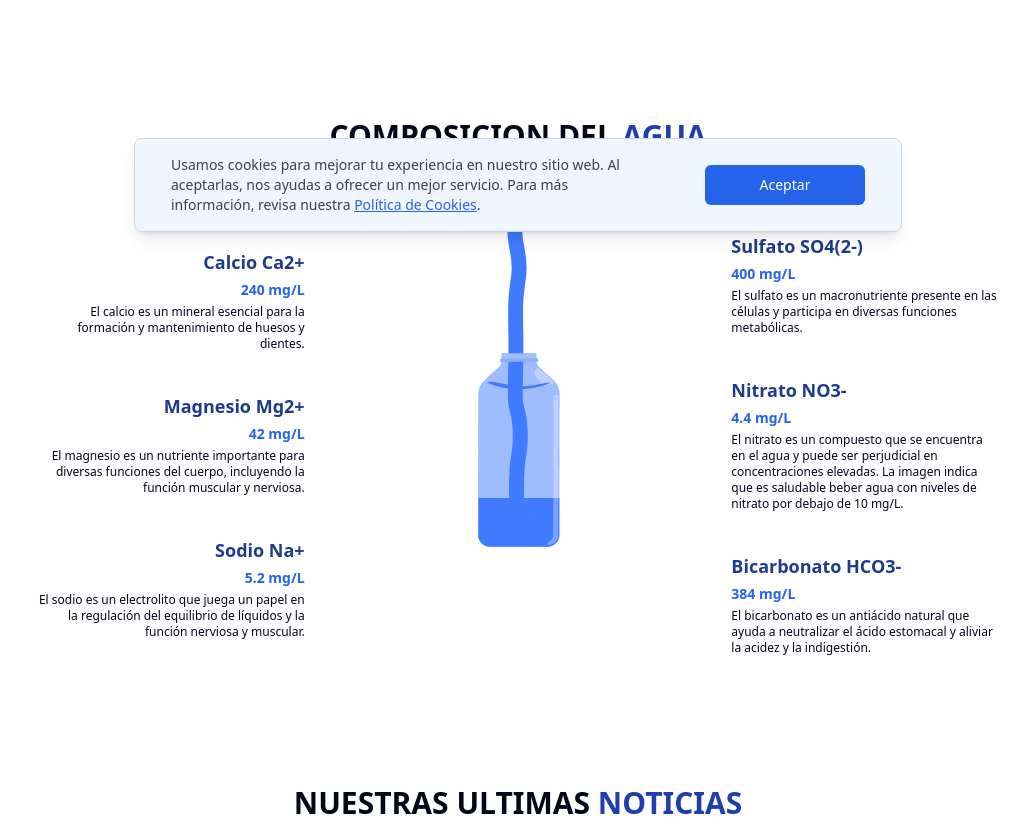
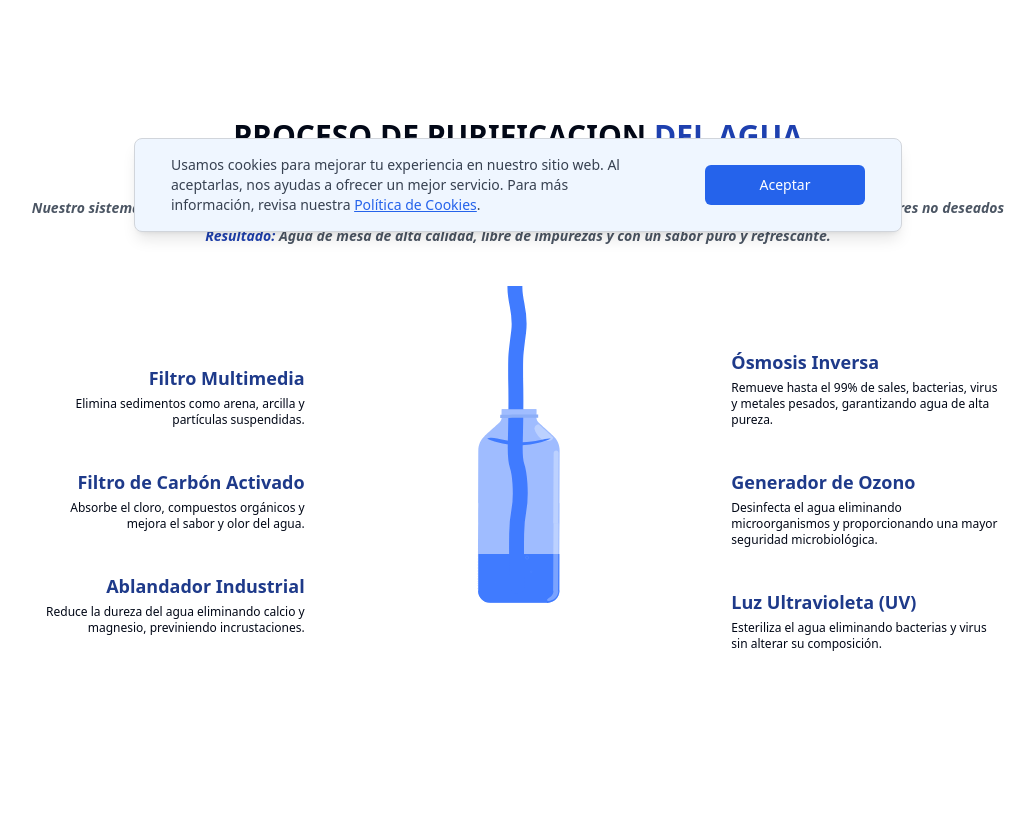
Before and after one commit to JoseSanchez90/frontend-eufrosine-web, a Next.js app: page / in a window 1280 px wide. Shown: the part 552-1386 px from the top of the page, without its empty margins (122-1157 px from the left). Built offline with nearby package versions, Linux system fonts and the light colour scheme.

Commit message:
update purificacion del agua

```diff
--- a/components/secondary-banner.tsx
+++ b/components/secondary-banner.tsx
@@ -38,8 +38,10 @@ const SecondaryBanner = () => {
             transition={{ duration: 1, delay: 0.5 }}
             viewport={{ once: true }}
             className="flex flex-col justify-center items-center gap-2">
-                <h2 className="font-bold text-xl sm:text-3xl text-center">COMPOSICION DEL <span className="text-blue-800">AGUA</span></h2>
-                <h3 className="font-semibold text-md sm:text-lg text-blue-600 italic text-center">¿QUE HAY DENTRO?</h3>
+                <h2 className="font-bold text-xl sm:text-3xl text-center">PROCESO DE PURIFICACION <span className="text-blue-800">DEL AGUA</span></h2>
+                <h3 className="font-semibold text-md sm:text-lg text-blue-600 italic text-center">¿QUÉ HAY DENTRO DE CADA BOTELLA?</h3>
+                <p className="font-semibold text-sm text-gray-600 italic text-center">Nuestro sistema de purificación garantiza agua pura y segura mediante un proceso avanzado que elimina impurezas, olores y sabores no deseados</p>
+                <p className="font-semibold text-sm text-gray-600 italic text-center"><span className="text-blue-800">Resultado:</span> Agua de mesa de alta calidad, libre de impurezas y con un sabor puro y refrescante.</p>
             </motion.div>
             <div className="flex flex-col sm:grid sm:grid-cols-3 justify-center items-center gap-5 sm:gap-0">
                 <motion.div
@@ -49,19 +51,19 @@ const SecondaryBanner = () => {
                 viewport={{ once: true }}
                 className="flex flex-col justify-center text-start sm:text-end sm:pl-10 lg:pl-40 gap-5 sm:gap-10 text-sm">
                     <div className="flex flex-col gap-1">
-                        <h3 className="font-bold text-blue-900 dark:text-blue-600 text-lg">Calcio Ca2+</h3>
-                        <p className="font-bold text-blue-600 dark:text-blue-400 text-md">240 mg/L</p>
-                        <p className="font-medium text-xs dark:text-white">El calcio es un mineral esencial para la formación y mantenimiento de huesos y dientes.</p>
+                        <h3 className="font-bold text-blue-900 dark:text-blue-600 text-lg">Filtro Multimedia</h3>
+                        {/* <p className="font-bold text-blue-600 dark:text-blue-400 text-md">240 mg/L</p> */}
+                        <p className="font-medium text-xs dark:text-white">Elimina sedimentos como arena, arcilla y partículas suspendidas.</p>
                     </div>
                     <div className="flex flex-col gap-1">
-                        <h3 className="font-bold text-blue-900 dark:text-blue-600 text-lg">Magnesio Mg2+</h3>
-                        <p className="font-bold text-blue-600 dark:text-blue-400 text-md">42 mg/L</p>
-                        <p className="font-medium text-xs dark:text-white">El magnesio es un nutriente importante para diversas funciones del cuerpo, incluyendo la función muscular y nerviosa.</p>
+                        <h3 className="font-bold text-blue-900 dark:text-blue-600 text-lg">Filtro de Carbón Activado</h3>
+                        {/* <p className="font-bold text-blue-600 dark:text-blue-400 text-md">42 mg/L</p> */}
+                        <p className="font-medium text-xs dark:text-white">Absorbe el cloro, compuestos orgánicos y mejora el sabor y olor del agua.</p>
                     </div>
                     <div className="flex flex-col gap-1">
-                        <h3 className="font-bold text-blue-900 dark:text-blue-600 text-lg">Sodio Na+</h3>
-                        <p className="font-bold text-blue-600 dark:text-blue-400 text-md">5.2 mg/L</p>
-                        <p className="font-medium text-xs dark:text-white">El sodio es un electrolito que juega un papel en la regulación del equilibrio de líquidos y la función nerviosa y muscular.</p>
+                        <h3 className="font-bold text-blue-900 dark:text-blue-600 text-lg">Ablandador Industrial</h3>
+                        {/* <p className="font-bold text-blue-600 dark:text-blue-400 text-md">5.2 mg/L</p> */}
+                        <p className="font-medium text-xs dark:text-white">Reduce la dureza del agua eliminando calcio y magnesio, previniendo incrustaciones.</p>
                     </div>
                 </motion.div>
                 <div className="flex justify-center items-center text-center">
@@ -74,19 +76,19 @@ const SecondaryBanner = () => {
                 viewport={{ once: true }}
                 className="flex flex-col justify-center text-start sm:pr-10 lg:pr-40 gap-5 sm:gap-10 text-sm">
                     <div className="flex flex-col gap-1">
-                        <h3 className="font-bold text-blue-900 dark:text-blue-600 text-lg">Sulfato SO4(2-)</h3>
-                        <p className="font-bold text-blue-600 dark:text-blue-400 text-md">400 mg/L</p>
-                        <p className="font-medium text-xs dark:text-white">El sulfato es un macronutriente presente en las células y participa en diversas funciones metabólicas.</p>
+                        <h3 className="font-bold text-blue-900 dark:text-blue-600 text-lg">Ósmosis Inversa</h3>
+                        {/* <p className="font-bold text-blue-600 dark:text-blue-400 text-md">400 mg/L</p> */}
+                        <p className="font-medium text-xs dark:text-white">Remueve hasta el 99% de sales, bacterias, virus y metales pesados, garantizando agua de alta pureza.</p>
                     </div>
                     <div className="flex flex-col gap-1">
-                        <h3 className="font-bold text-blue-900 dark:text-blue-600 text-lg">Nitrato NO3-</h3>
-                        <p className="font-bold text-blue-600 dark:text-blue-400 text-md">4.4 mg/L</p>
-                        <p className="font-medium text-xs dark:text-white">El nitrato es un compuesto que se encuentra en el agua y puede ser perjudicial en concentraciones elevadas. La imagen indica que es saludable beber agua con niveles de nitrato por debajo de 10 mg/L.</p>
+                        <h3 className="font-bold text-blue-900 dark:text-blue-600 text-lg">Generador de Ozono</h3>
+                        {/* <p className="font-bold text-blue-600 dark:text-blue-400 text-md">4.4 mg/L</p> */}
+                        <p className="font-medium text-xs dark:text-white">Desinfecta el agua eliminando microorganismos y proporcionando una mayor seguridad microbiológica.</p>
                     </div>
                     <div className="flex flex-col gap-1">
-                        <h3 className="font-bold text-blue-900 dark:text-blue-600 text-lg">Bicarbonato HCO3-</h3>
-                        <p className="font-bold text-blue-600 dark:text-blue-400 text-md">384 mg/L</p>
-                        <p className="font-medium text-xs dark:text-white">El bicarbonato es un antiácido natural que ayuda a neutralizar el ácido estomacal y aliviar la acidez y la indigestión.</p>
+                        <h3 className="font-bold text-blue-900 dark:text-blue-600 text-lg">Luz Ultravioleta (UV)</h3>
+                        {/* <p className="font-bold text-blue-600 dark:text-blue-400 text-md">384 mg/L</p> */}
+                        <p className="font-medium text-xs dark:text-white">Esteriliza el agua eliminando bacterias y virus sin alterar su composición.</p>
                     </div>
                 </motion.div>
             </div>
```
